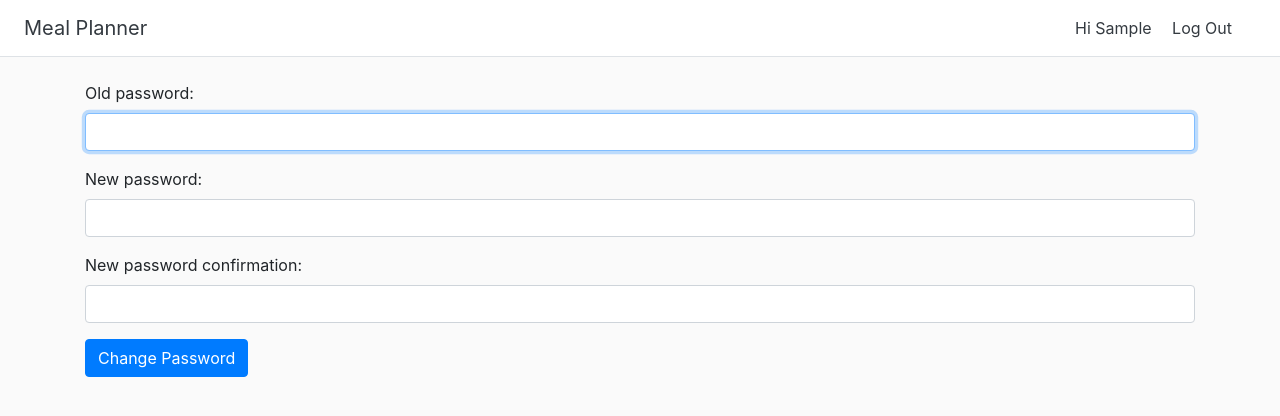
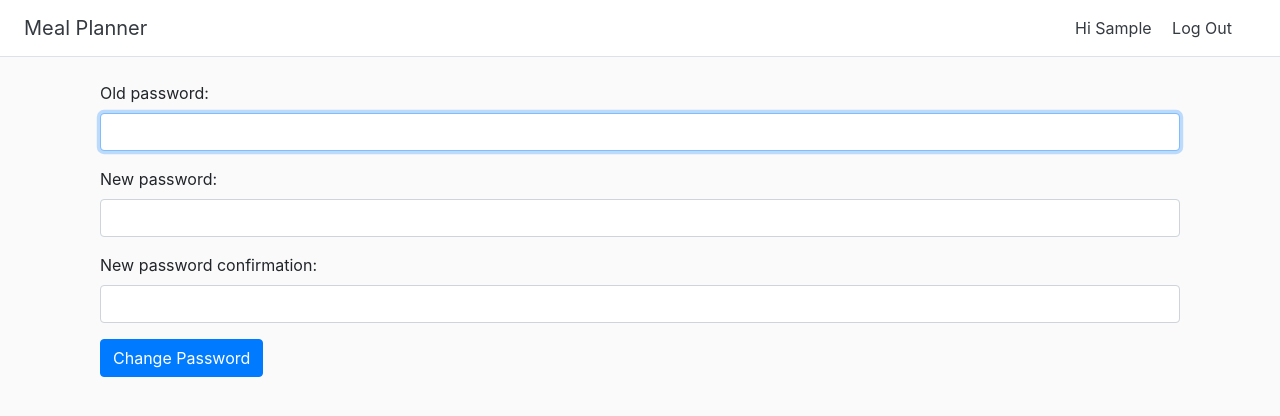
Before and after one commit to alicecampkin/django-meal-planner, a Django app: page /user/accounts/password_change in a window 1280 px wide. Shown: the top 416 px of the page. Run offline with Django 3.2, Linux system fonts and the light colour scheme; the visitor is signed in with stand-in values (Sample User, id 1); some libraries are stand-ins or nearby versions.

Commit message:
content block placed inside container div

```diff
--- a/core/templates/core/base.html
+++ b/core/templates/core/base.html
@@ -28,8 +28,11 @@
         {% endif %}
     </div>
 
-    {% block content %}
-    {% endblock %}
+    <main class="container">
+        {% block content %}
+        {% endblock %}
+    </main>
+
 
     <script src="https://code.jquery.com/jquery-3.2.1.slim.min.js"
         integrity="sha384-KJ3o2DKtIkvYIK3UENzmM7KCkRr/rE9/Qpg6aAZGJwFDMVNA/GpGFF93hXpG5KkN"
```
